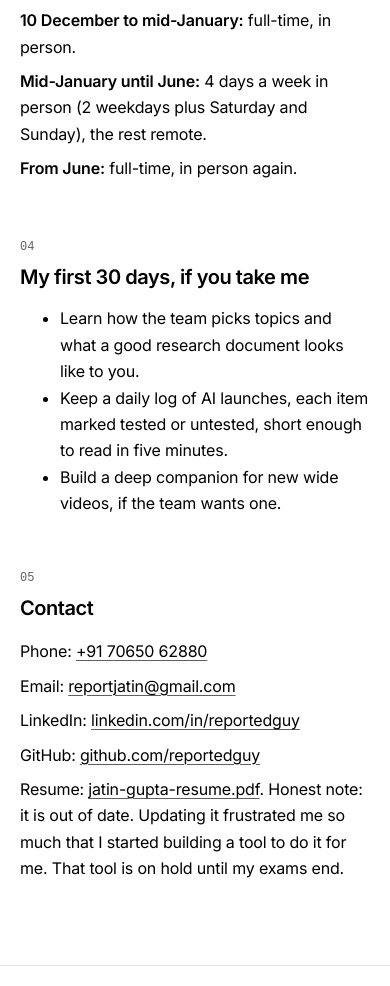
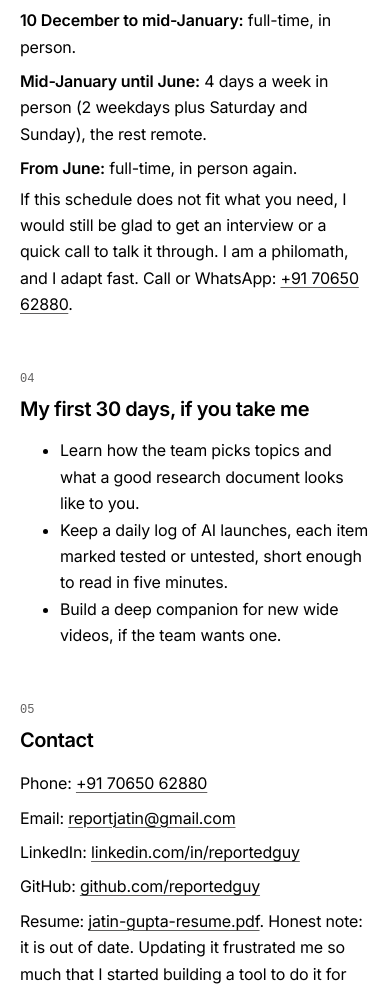
Before and after one commit to reportedguy/reportedguy.com, a plain HTML site: page index.html in a window 390 px wide. Shown: the part 3911-4897 px from the top of the page. Drawn offline with Linux system fonts and the light colour scheme; a web font is replaced by a local one.

Commit message:
Add call request and mobile number
Co-Authored-By: Claude Fable 5.2 <noreply@anthropic.com>

```diff
--- a/index.html
+++ b/index.html
@@ -98,6 +98,7 @@
     <li><strong>Mid-January until June:</strong> 4 days a week in person (2 weekdays plus Saturday and Sunday), the rest remote.</li>
     <li><strong>From June:</strong> full-time, in person again.</li>
   </ul>
+  <p>If this schedule does not fit what you need, I would still be glad to get an interview or a quick call to talk it through. I am a philomath, and I adapt fast. Call or WhatsApp: <a href="tel:+917065062880">+91 70650 62880</a>.</p>
 
   <span class="label">04</span>
   <h2>My first 30 days, if you take me</h2>
```
